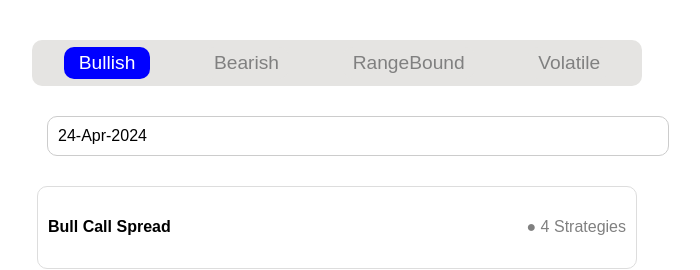
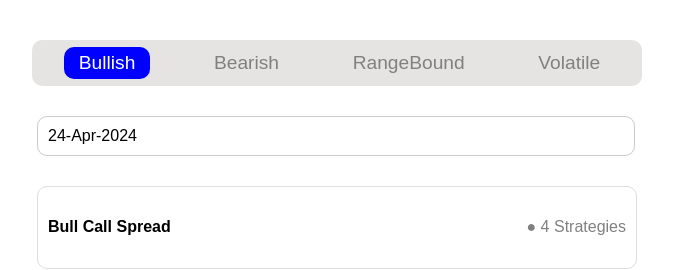
Before and after one commit to rohanh007/nerve_assignment, a plain HTML site: page index.html in a window 1280 px wide. Shown: the top 270 px of the page, 303-1003 px from the left. Drawn offline with Linux system fonts and the light colour scheme.

Commit message:
Update index.css

```diff
--- a/index.css
+++ b/index.css
@@ -42,8 +42,8 @@ body {
 }
 
 .dropdown-container div {
-  width: 100%;
-  padding-left: 10px;
+  width: 98%;
+/*   padding-left: 10px; */
   margin-top: 10px;
   border-radius: 10px;
   font-size: 16px;
```
